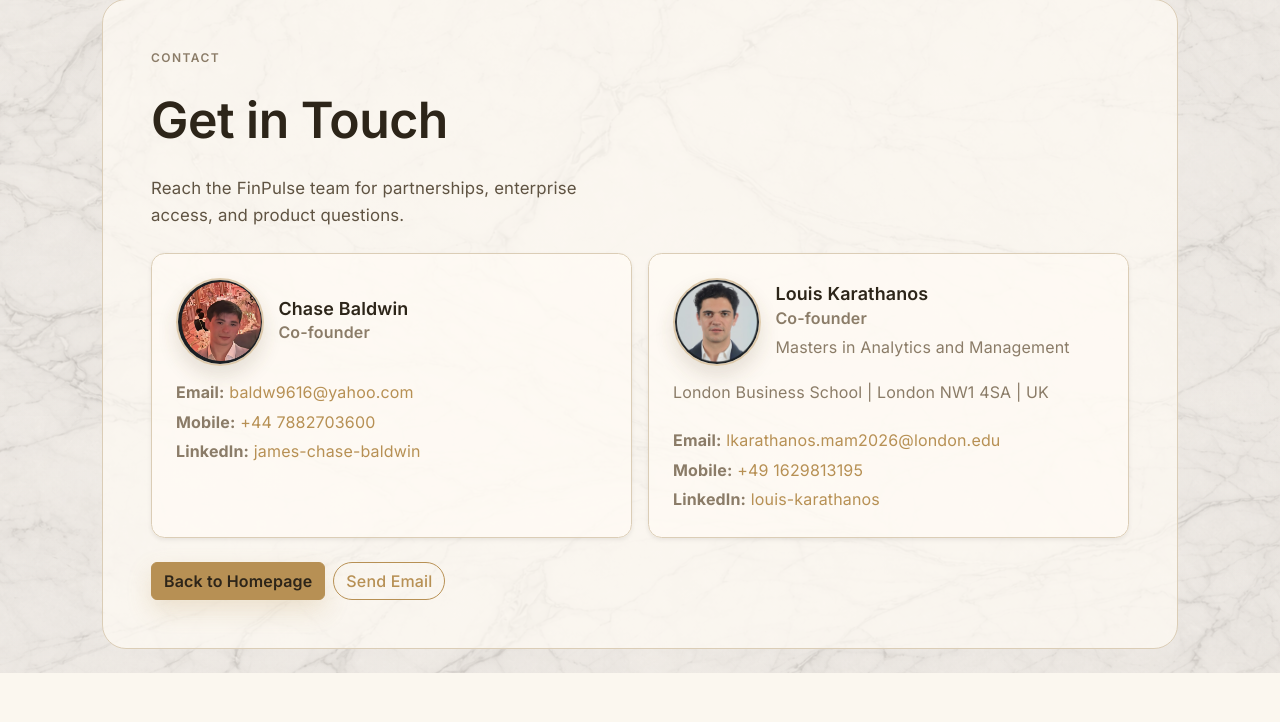
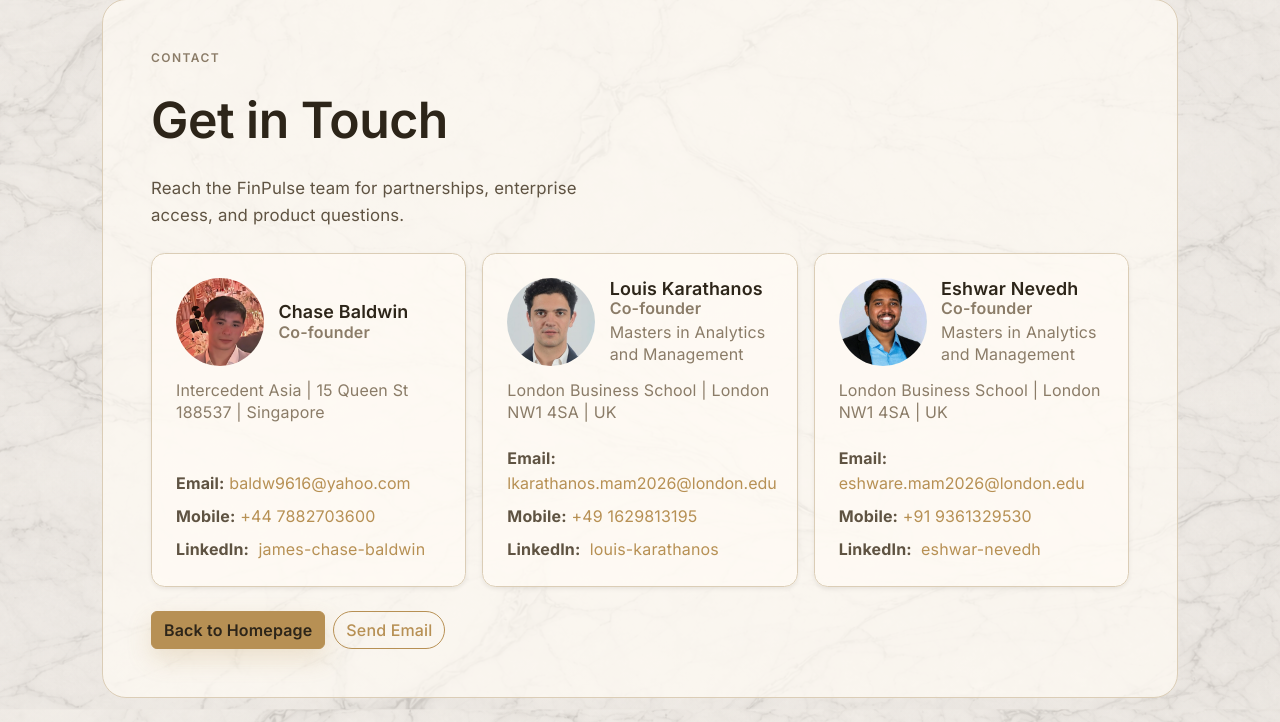
Before and after one commit to Chaser19/finpulse, a Flask app: page /contact in a window 1280 px wide. Shown: the part 144-866 px from the top of the page. Before the commit the page ends 817 px from the top, so only its background shows below. Run offline with Flask 3, Linux system fonts and the light colour scheme.

Commit message:
Polish contact cards layout and add Eshwar profile photo

```diff
--- a/static/css/styles.css
+++ b/static/css/styles.css
@@ -3744,17 +3744,23 @@ p, .text-muted, .text-white-50 {
 .contact-grid {
   display: grid;
   gap: 1rem;
+  grid-template-columns: minmax(0, 1fr);
+  width: 100%;
+  max-width: 1420px;
+  margin: 0 auto;
 }
 
 .contact-card {
   background: var(--fp-card-bg);
   border: 1px solid var(--fp-card-border);
+  height: 100%;
 }
 
 .contact-card .card-body {
   display: flex;
   flex-direction: column;
   gap: 0.9rem;
+  height: 100%;
 }
 
 .contact-card-top {
@@ -3769,41 +3775,87 @@ p, .text-muted, .text-white-50 {
   height: 88px;
   border-radius: 999px;
   overflow: hidden;
-  border: 2px solid rgba(183, 144, 84, 0.45);
-  box-shadow: 0 10px 20px rgba(77, 59, 32, 0.14);
 }
 
 .contact-avatar-img {
   width: 100%;
   height: 100%;
   object-fit: cover;
+  object-position: center;
+  transform: scale(1.04);
+  transform-origin: center;
   display: block;
+}
+
+.contact-avatar-img-chase {
+  transform: scale(1.14);
+}
+
+.contact-avatar-img-louis {
+  transform: scale(1.13);
+}
+
+.contact-avatar-img-eshwar {
+  transform: scale(1.12);
+  transform-origin: center;
 }
 
 .contact-name {
   margin: 0;
   font-size: 1.12rem;
   color: var(--fp-text-primary);
+  line-height: 1.2;
 }
 
 .contact-role {
   color: var(--fp-text-secondary);
   font-weight: 600;
+  line-height: 1.2;
+  font-size: 1rem;
 }
 
 .contact-detail {
   color: var(--fp-text-secondary);
+  line-height: 1.35;
+  font-size: 1rem;
 }
 
 .contact-meta {
   display: flex;
   flex-direction: column;
-  gap: 0.25rem;
+  gap: 0.45rem;
+  margin-top: auto;
+}
+
+.contact-meta > div {
+  display: block;
+}
+
+.contact-meta strong {
+  color: var(--fp-text-secondary);
+  line-height: 1.35;
+  white-space: nowrap;
+  font-size: 1rem;
+}
+
+.contact-meta a,
+.contact-meta span {
+  line-height: 1.35;
+  font-size: 1rem;
 }
 
 .contact-meta a {
   color: var(--fp-accent);
   text-decoration: none;
+  overflow-wrap: anywhere;
+  word-break: break-word;
+}
+
+.contact-meta a[href^="mailto:"] {
+  white-space: nowrap;
+  overflow-wrap: normal;
+  word-break: normal;
+  letter-spacing: 0;
 }
 
 .contact-meta a:hover,
@@ -3827,18 +3879,8 @@ p, .text-muted, .text-white-50 {
     font-size: 1rem;
   }
 
-  .contact-role,
-  .contact-detail,
-  .contact-meta {
-    font-size: 0.94rem;
-  }
-
   .contact-meta {
     gap: 0.4rem;
-  }
-
-  .contact-meta a {
-    overflow-wrap: anywhere;
   }
 
   .contact-actions {
@@ -3856,3 +3898,9 @@ p, .text-muted, .text-white-50 {
     grid-template-columns: repeat(2, minmax(0, 1fr));
   }
 }
+
+@media (min-width: 1280px) {
+  .contact-grid {
+    grid-template-columns: repeat(3, minmax(0, 1fr));
+  }
+}
--- a/templates/contact.html
+++ b/templates/contact.html
@@ -16,7 +16,7 @@
             <div class="contact-card-top">
               <div class="contact-avatar-frame">
                 <img
-                  class="contact-avatar-img"
+                  class="contact-avatar-img contact-avatar-img-chase"
                   src="{{ url_for('static', filename='img/chase.png') }}"
                   alt="Portrait of Chase Baldwin"
                   onerror="this.onerror=null;this.src='{{ url_for('static', filename='img/chase.jpg') }}';"
@@ -27,11 +27,14 @@
                 <p class="contact-role mb-0">Co-founder</p>
               </div>
             </div>
+            <p class="contact-detail mb-2">
+              Intercedent Asia | 15 Queen St 188537 | Singapore
+            </p>
             <div class="contact-meta">
-              <div><strong>Email:</strong> <a href="mailto:baldw9616@yahoo.com">baldw9616@yahoo.com</a></div>
+              <div class="contact-meta-email"><strong>Email:</strong> <a href="mailto:baldw9616@yahoo.com">baldw9616@yahoo.com</a></div>
               <div><strong>Mobile:</strong> <a href="tel:+447882703600">+44 7882703600</a></div>
               <div>
-                <strong>LinkedIn:</strong>
+                <strong>LinkedIn:</strong>&nbsp;
                 <a href="https://www.linkedin.com/in/james-chase-baldwin-8a7323234/" target="_blank" rel="noopener noreferrer">
                   james-chase-baldwin
                 </a>
@@ -45,7 +48,7 @@
             <div class="contact-card-top">
               <div class="contact-avatar-frame">
                 <img
-                  class="contact-avatar-img"
+                  class="contact-avatar-img contact-avatar-img-louis"
                   src="{{ url_for('static', filename='img/louis.png') }}"
                   alt="Portrait of Louis Karathanos"
                   onerror="this.onerror=null;this.src='{{ url_for('static', filename='img/louis.jpg') }}';"
@@ -61,12 +64,45 @@
               London Business School | London NW1 4SA | UK
             </p>
             <div class="contact-meta">
-              <div><strong>Email:</strong> <a href="mailto:lkarathanos.mam2026@london.edu">lkarathanos.mam2026@london.edu</a></div>
+              <div class="contact-meta-email"><strong>Email:</strong> <a href="mailto:lkarathanos.mam2026@london.edu">lkarathanos.mam2026@london.edu</a></div>
               <div><strong>Mobile:</strong> <a href="tel:+491629813195">+49 1629813195</a></div>
               <div>
-                <strong>LinkedIn:</strong>
+                <strong>LinkedIn:</strong>&nbsp;
                 <a href="https://www.linkedin.com/in/louis-karathanos/" target="_blank" rel="noopener noreferrer">
                   louis-karathanos
+                </a>
+              </div>
+            </div>
+          </div>
+        </article>
+
+        <article class="card shadow-sm contact-card">
+          <div class="card-body">
+            <div class="contact-card-top">
+              <div class="contact-avatar-frame">
+                <img
+                  class="contact-avatar-img contact-avatar-img-eshwar"
+                  src="{{ url_for('static', filename='img/eshwar.png') }}"
+                  alt="Portrait of Eshwar Nevedh"
+                  onerror="this.onerror=null;this.src='{{ url_for('static', filename='img/eshwar.jpg') }}';"
+                >
+              </div>
+              <div>
+                <h2 class="contact-name">Eshwar Nevedh</h2>
+                <p class="contact-role mb-1">Co-founder</p>
+                <p class="contact-detail mb-0">Masters in Analytics and Management</p>
+              </div>
+            </div>
+            <p class="contact-detail mb-2">
+              London Business School | London NW1 4SA | UK
+            </p>
+            <div class="contact-meta">
+              <div class="contact-meta-email"><strong>Email:</strong> <a href="mailto:eshware.mam2026@london.edu">eshware.mam2026@london.edu</a></div>
+              <div><strong>Mobile:</strong> <a href="tel:+919361329530">+91 9361329530</a></div>
+              <div>
+                <strong>LinkedIn:</strong>&nbsp;
+                <a href="https://www.linkedin.com/in/eshwar-nevedh-41b697196/" target="_blank" rel="noopener noreferrer">
+                  eshwar-nevedh
                 </a>
               </div>
             </div>
```
Also changed, not shown: static/img/eshwar.png (added).
